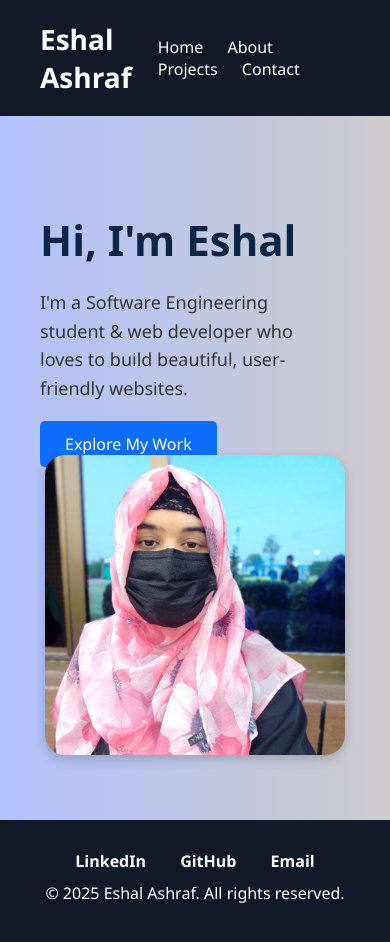
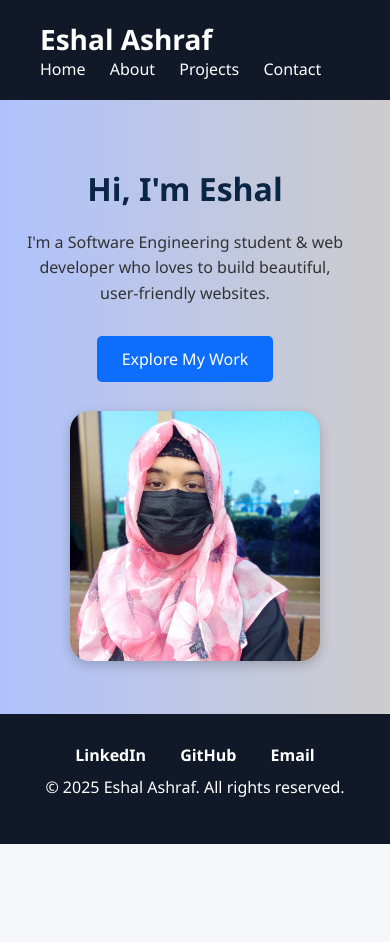
Before and after one commit to Eshal04/Portfolio-Website, a plain HTML site: page index.html in a window 390 px wide. After the commit the page ends 844 px from the top, so only its background shows below. Drawn offline with Linux system fonts and the light colour scheme.

Commit message:
index.html

```diff
--- a/index.html
+++ b/index.html
@@ -8,28 +8,28 @@
 <body style="margin: 0; font-family: 'Segoe UI', sans-serif; background: #f5f7fa; color: #333; min-height: 100vh; display: flex; flex-direction: column;">
 
   <!-- Navbar -->
-  <header style="background-color: #111827; padding: 20px 40px; display: flex; justify-content: space-between; align-items: center;">
+  <header style="background-color: #111827; padding: 20px 40px; display: flex; justify-content: space-between; align-items: center; flex-wrap: wrap;">
     <h1 style="color: white; margin: 0; font-size: 28px;">Eshal Ashraf</h1>
     <nav>
       <a href="index.html" style="color: white; margin-right: 20px; text-decoration: none; font-size: 16px;">Home</a>
-      <a href="about.html" style="color: white; margin-right: 20px; text-decoration: none;">About</a>
-      <a href="projects.html" style="color: white; margin-right: 20px; text-decoration: none;">Projects</a>
-      <a href="contact.html" style="color: white; text-decoration: none;">Contact</a>
+      <a href="about.html" style="color: white; margin-right: 20px; text-decoration: none; font-size: 16px;">About</a>
+      <a href="projects.html" style="color: white; margin-right: 20px; text-decoration: none; font-size: 16px;">Projects</a>
+      <a href="contact.html" style="color: white; text-decoration: none; font-size: 16px;">Contact</a>
     </nav>
   </header>
 
   <!-- Hero Section -->
-  <section style="flex: 1; background: linear-gradient(to right, #afc2fd, #cecccc); display: flex; flex-wrap: wrap; justify-content: space-between; align-items: center; padding: 60px 40px;">
+  <section style="flex: 1; background: linear-gradient(to right, #afc2fd, #cecccc); display: flex; flex-wrap: wrap; justify-content: space-between; align-items: center; padding: 60px 40px; gap: 20px;">
     <!-- Left Content -->
     <div style="flex: 1; min-width: 280px; padding-right: 20px;">
       <h2 style="font-size: 42px; margin-bottom: 20px; color: #0b2545;">Hi, I'm Eshal</h2>
       <p style="font-size: 18px; line-height: 1.6; margin-bottom: 30px;">I'm a Software Engineering student & web developer who loves to build beautiful, user-friendly websites.</p>
-      <a href="projects.html" style="padding: 12px 25px; background-color: #0d6efd; color: white; text-decoration: none; border-radius: 5px; font-size: 16px; transition: 0.3s;" onmouseover="this.style.backgroundColor='#0a58ca'" onmouseout="this.style.backgroundColor='#0d6efd'">Explore My Work</a>
+      <a href="projects.html" style="padding: 12px 25px; background-color: #0d6efd; color: white; text-decoration: none; border-radius: 5px; font-size: 16px; transition: 0.3s; display: inline-block;" onmouseover="this.style.backgroundColor='#0a58ca'" onmouseout="this.style.backgroundColor='#0d6efd'">Explore My Work</a>
     </div>
 
     <!-- Right Image -->
     <div style="flex: 1; min-width: 250px; text-align: center;">
-      <img src="Images/My pic.jpg" alt="Eshal's Photo" style="width: 300px; height: 300px; object-fit: cover; border-radius: 20px; box-shadow: 0 4px 12px rgba(0,0,0,0.2);" />
+      <img src="Images/My pic.jpg" alt="Eshal's Photo" style="width: 100%; max-width: 300px; height: auto; border-radius: 20px; box-shadow: 0 4px 12px rgba(0,0,0,0.2);" />
     </div>
   </section>
 
@@ -38,10 +38,40 @@
     <div style="margin-bottom: 10px; font-size: 16px;">
       <a href="https://www.linkedin.com/in/eshal-ashraf-ab1855332/" target="_blank" style="margin: 0 15px; color: white; text-decoration: none;" onmouseover="this.style.color='#0d6efd'" onmouseout="this.style.color='white'"><b>LinkedIn</b></a>
       <a href="https://github.com/Eshal04" target="_blank" style="margin: 0 15px; color: white; text-decoration: none;" onmouseover="this.style.color='#0d6efd'" onmouseout="this.style.color='white'"><b>GitHub</b></a>
-      <a href="aeshal079@gmail.com" style="margin: 0 15px; color: white; text-decoration: none;" onmouseover="this.style.color='#0d6efd'" onmouseout="this.style.color='white'"><b>Email</b></a>
+      <a href="mailto:aeshal079@gmail.com" style="margin: 0 15px; color: white; text-decoration: none;" onmouseover="this.style.color='#0d6efd'" onmouseout="this.style.color='white'"><b>Email</b></a>
     </div>
     <p style="margin-top: 10px;">© 2025 Eshal Ashraf. All rights reserved.</p>
   </footer>
 
+  <!-- Mobile Responsiveness -->
+  <script>
+    function adjustLayout() {
+      const heroSection = document.querySelector("section");
+      if (window.innerWidth <= 768) {
+        heroSection.style.flexDirection = "column";
+        heroSection.style.textAlign = "center";
+        heroSection.style.padding = "40px 20px";
+
+        document.querySelector("h2").style.fontSize = "32px";
+        document.querySelector("p").style.fontSize = "16px";
+
+        const img = document.querySelector("img");
+        img.style.maxWidth = "250px";
+      } else {
+        heroSection.style.flexDirection = "row";
+        heroSection.style.textAlign = "left";
+        heroSection.style.padding = "60px 40px";
+
+        document.querySelector("h2").style.fontSize = "42px";
+        document.querySelector("p").style.fontSize = "18px";
+
+        const img = document.querySelector("img");
+        img.style.maxWidth = "300px";
+      }
+    }
+    window.addEventListener("resize", adjustLayout);
+    window.addEventListener("load", adjustLayout);
+  </script>
+
 </body>
 </html>
```
